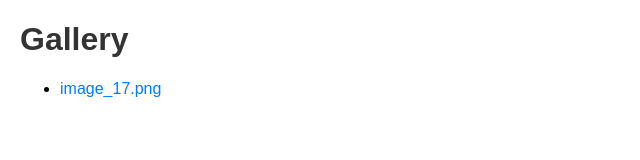
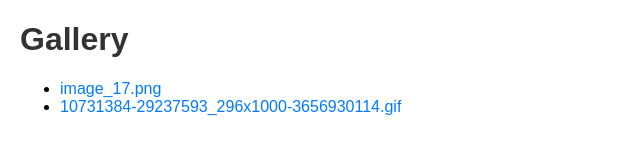
Before and after one commit to imimiqoeoi/idQuiz, a plain HTML site: page system/index.html in a window 1280 px wide. Shown: the whole page, without its empty margins (0-640 px from the left). Drawn offline with Linux system fonts and the light colour scheme.

Commit message:
Add files via upload

```diff
--- a/system/index.html
+++ b/system/index.html
@@ -25,6 +25,7 @@
     <h1>Gallery</h1>
     <ul>
         <li><a href="images/image_17.png" target="_blank">image_17.png</a></li>
+        <li><a href="images/10731384-29237593_296x1000-3656930114.gif" target="_blank">10731384-29237593_296x1000-3656930114.gif</a></li>
     </ul>
 </body>
 </html>
```
